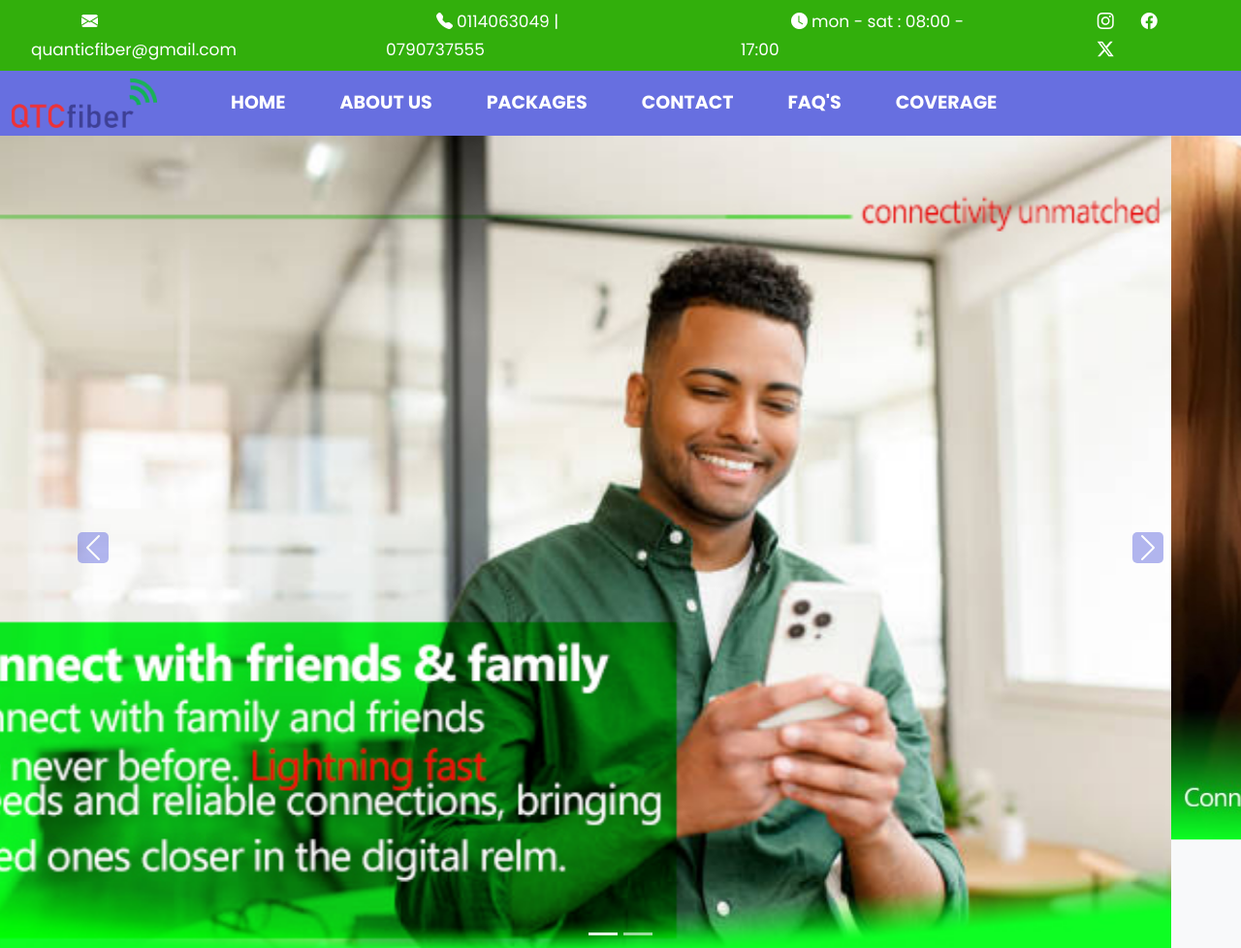
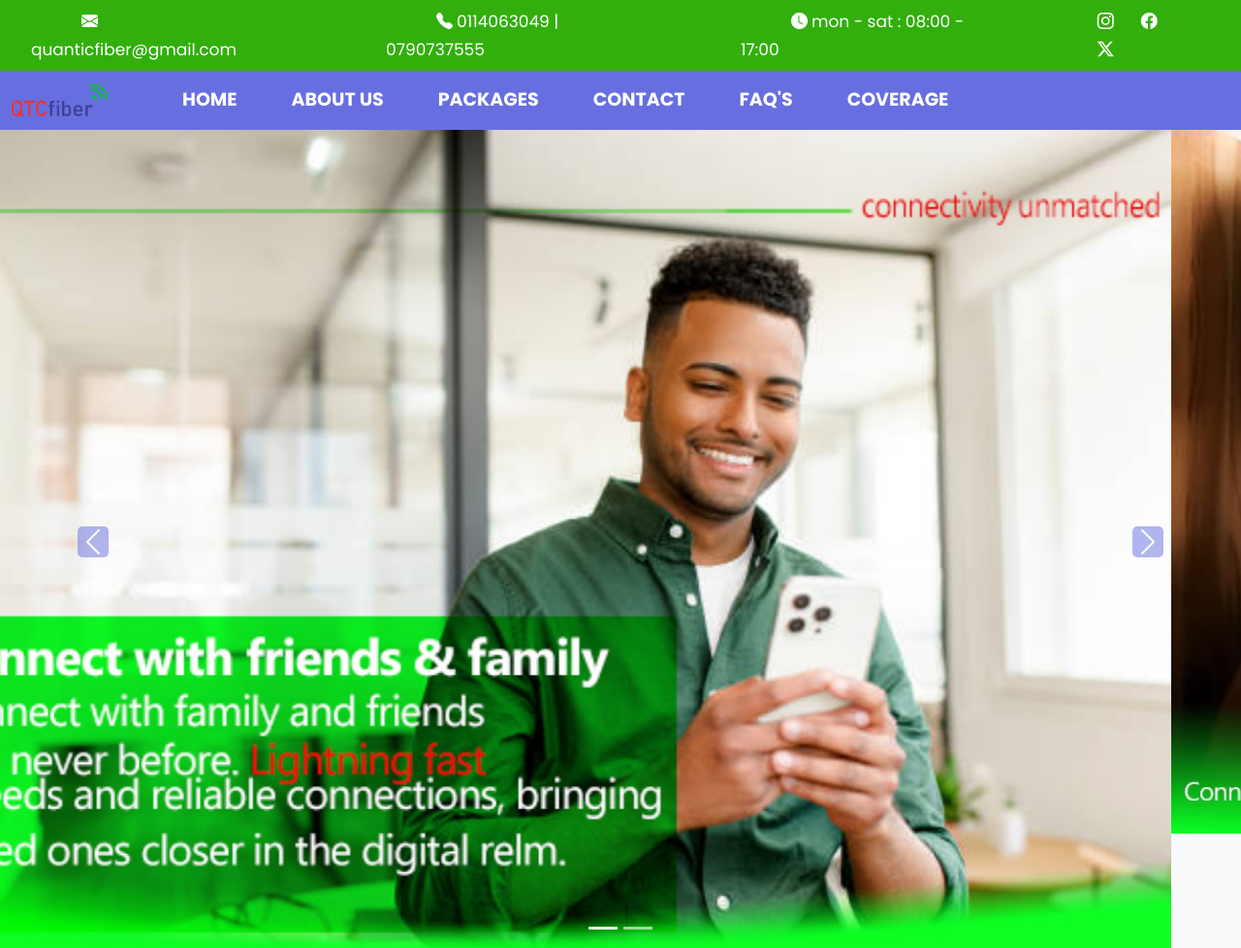
Before and after one commit to dunkohm/Qtcfiber, a plain HTML site: page index.html in a window 1280 px wide. Shown: the top 978 px of the page at 97% size. Drawn offline with nearby package versions, Linux system fonts and the light colour scheme.

```diff
--- a/index.html
+++ b/index.html
@@ -133,7 +133,9 @@
             <section class="main-nav">
                 <nav class="navbar navbar-expand-lg">
                     <div class="container-fluid">
-                      <img src="Images/logo.png" alt="" style="width: 150px;" class="img-fluid">
+                      <div>
+                        <img src="Images/Logo.png" alt="" style="width: 100px;">
+                      </div>
                       <button class="navbar-toggler" type="button" data-bs-toggle="collapse" data-bs-target="#navbarNavDropdown" aria-controls="navbarNavDropdown" aria-expanded="false" aria-label="Toggle navigation">
                         <span class="navbar-toggler-icon"></span>
                       </button>
```
